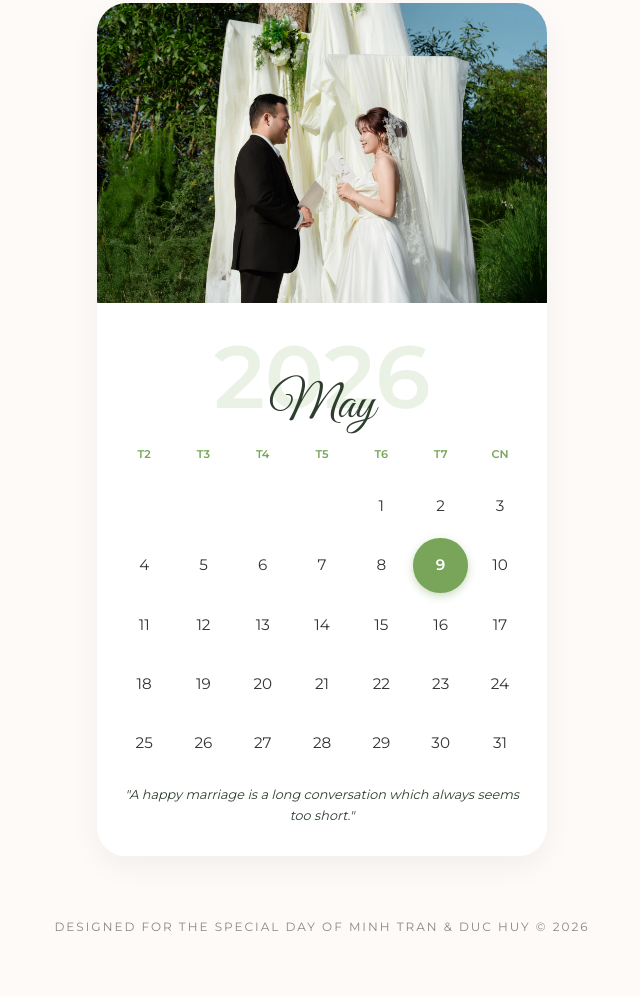
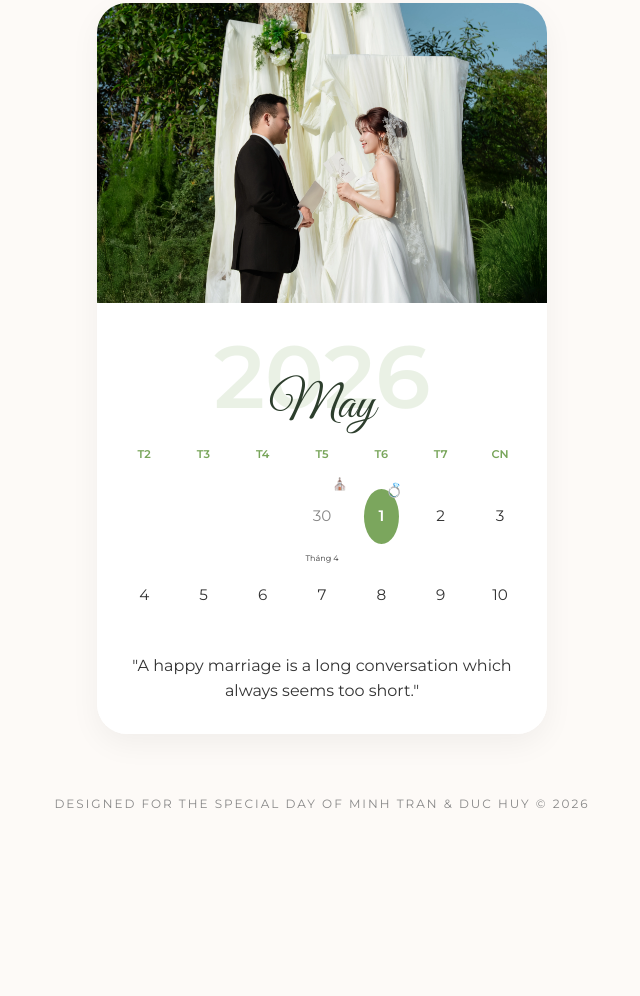
Before and after one commit to Amvio00/MINH-TRAN-DUC-HUY-NG, a plain HTML site: page index.html in a window 1280 px wide. Shown: the part 5764-6760 px from the top of the page, without its empty margins (318-958 px from the left). After the commit the page ends 6637 px from the top, so only its background shows below. Drawn offline with nearby package versions, Linux system fonts and the light colour scheme; a web font is replaced by a local one.

Commit message:
Update index.html

```diff
--- a/index.html
+++ b/index.html
@@ -542,15 +542,12 @@
     <!-- KẾT THÚC TRANG WEB: LỊCH & CREDIT -->
 <section id="final-section">
     <div class="calendar-container" data-aos="zoom-in">
-        <!-- Ảnh trên lịch -->
         <img src="anhganthiep.webp" class="img-top-calendar" alt="Wedding Couple">
-
         <div class="calendar-content-wrapper">
             <div class="cal-header-bottom">
                 <div class="cal-year-bg">2026</div>
                 <div class="cal-month-fg">May</div>
             </div>
-
             <div class="cal-grid-bottom">
                 <div class="cal-weekday-bottom">T2</div>
                 <div class="cal-weekday-bottom">T3</div>
@@ -560,50 +557,71 @@
                 <div class="cal-weekday-bottom">T7</div>
                 <div class="cal-weekday-bottom">CN</div>
 
-                <!-- Căn lề cho tháng 5/2026 (Bắt đầu từ Thứ 6) -->
-                <div></div><div></div><div></div><div></div>
-                <div class="cal-date-bottom">1</div>
+                <!-- Hàng 1: Tháng 4 kết thúc vào Thứ 5 (30/4) -->
+                <div class="cal-date-bottom disabled"></div>
+                <div class="cal-date-bottom disabled"></div>
+                <div class="cal-date-bottom disabled"></div>
+                <div class="cal-date-bottom church-day">
+                    <span class="date-num">30</span>
+                    <span class="date-icon">⛪</span>
+                    <small style="display:block; font-size: 8px; position: absolute; bottom: -12px;">Tháng 4</small>
+                </div>
+
+                <!-- Bắt đầu Tháng 5 -->
+                <div class="cal-date-bottom active-ring">
+                    <span class="date-num">1</span>
+                    <span class="date-icon-ring">💍</span>
+                </div>
                 <div class="cal-date-bottom">2</div>
                 <div class="cal-date-bottom">3</div>
 
+                <!-- Các hàng còn lại -->
                 <div class="cal-date-bottom">4</div>
                 <div class="cal-date-bottom">5</div>
                 <div class="cal-date-bottom">6</div>
                 <div class="cal-date-bottom">7</div>
                 <div class="cal-date-bottom">8</div>
-                <div class="cal-date-bottom active">9</div>
+                <div class="cal-date-bottom">9</div>
                 <div class="cal-date-bottom">10</div>
-
-                <div class="cal-date-bottom">11</div>
-                <div class="cal-date-bottom">12</div>
-                <div class="cal-date-bottom">13</div>
-                <div class="cal-date-bottom">14</div>
-                <div class="cal-date-bottom">15</div>
-                <div class="cal-date-bottom">16</div>
-                <div class="cal-date-bottom">17</div>
-
-                <div class="cal-date-bottom">18</div>
-                <div class="cal-date-bottom">19</div>
-                <div class="cal-date-bottom">20</div>
-                <div class="cal-date-bottom">21</div>
-                <div class="cal-date-bottom">22</div>
-                <div class="cal-date-bottom">23</div>
-                <div class="cal-date-bottom">24</div>
-
-                <div class="cal-date-bottom">25</div>
-                <div class="cal-date-bottom">26</div>
-                <div class="cal-date-bottom">27</div>
-                <div class="cal-date-bottom">28</div>
-                <div class="cal-date-bottom">29</div>
-                <div class="cal-date-bottom">30</div>
-                <div class="cal-date-bottom">31</div>
+                <!-- ... Tiếp tục đến ngày 31 giống như code cũ của bạn -->
             </div>
 
-            <div class="cal-footer-text" style="font-style: italic; font-size: 0.8rem; margin-top: 15px; color: var(--moss-green);">
+            <div class="cal-footer-text" style="margin-top: 20px;">
                 "A happy marriage is a long conversation which always seems too short."
             </div>
         </div>
     </div>
+</section>
+
+<!-- THÊM CSS NÀY VÀO PHẦN <style> ĐỂ HIỂN THỊ ICON ĐẸP HƠN -->
+<style>
+    .cal-date-bottom { position: relative; padding: 10px 0; }
+
+    /* Style cho ngày 30/4 có nhà thờ */
+    .church-day .date-num { color: #888; }
+    .church-day .date-icon { position: absolute; top: -5px; right: 2px; font-size: 12px; }
+
+    /* Style cho ngày 1/5 có nhẫn và vòng tròn */
+    .active-ring {
+        background-color: #7ba65d !important; /* Màu xanh giống trong ảnh của bạn */
+        color: white !important;
+        border-radius: 50%;
+        width: 35px;
+        height: 35px;
+        margin: auto;
+        display: flex;
+        align-items: center;
+        justify-content: center;
+        font-weight: bold;
+    }
+    .date-icon-ring {
+        position: absolute;
+        top: -10px;
+        right: -5px;
+        font-size: 14px;
+        transform: rotate(15deg);
+    }
+</style>
 
     <div class="footer-credit">
         DESIGNED FOR THE SPECIAL DAY OF MINH TRAN & DUC HUY © 2026
```
